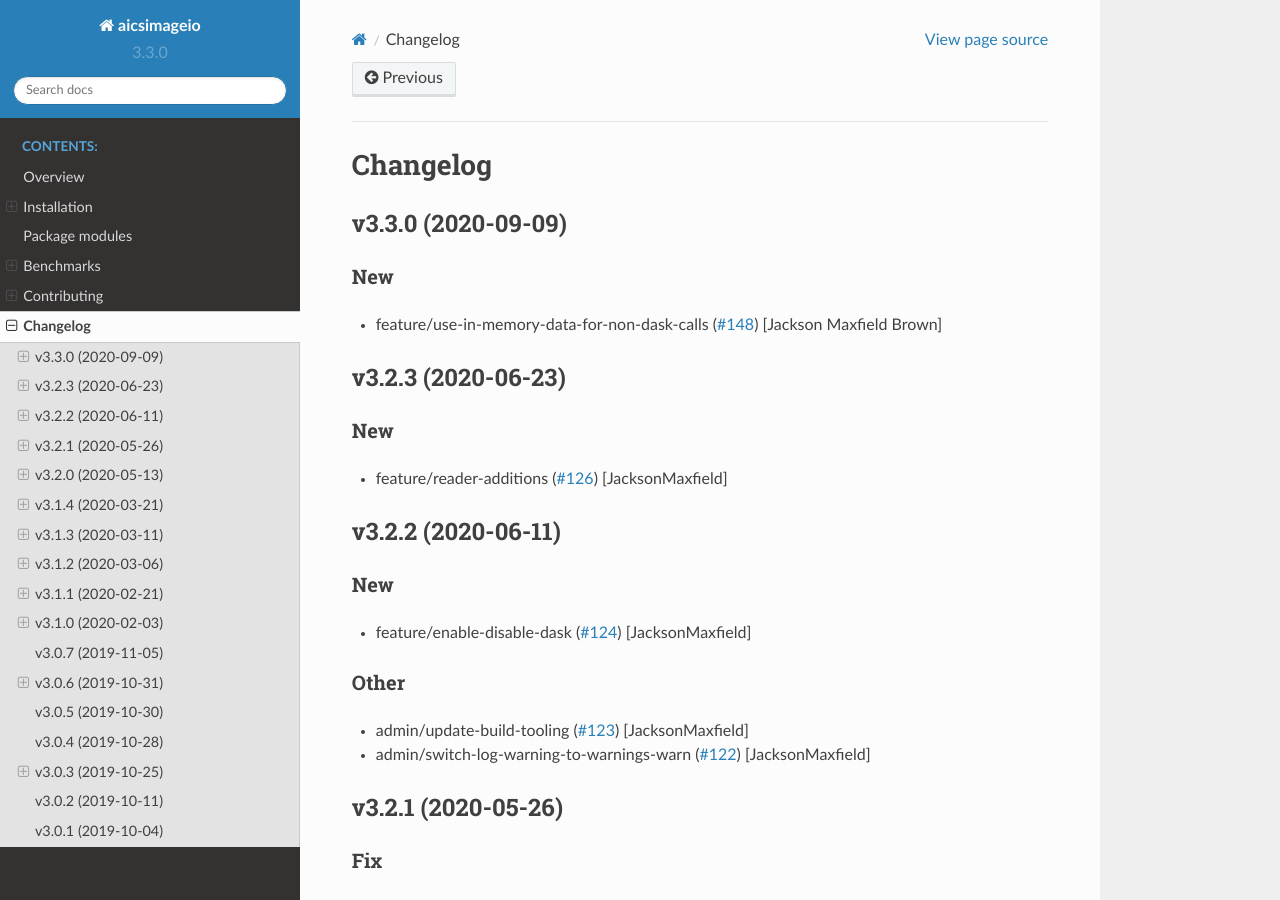
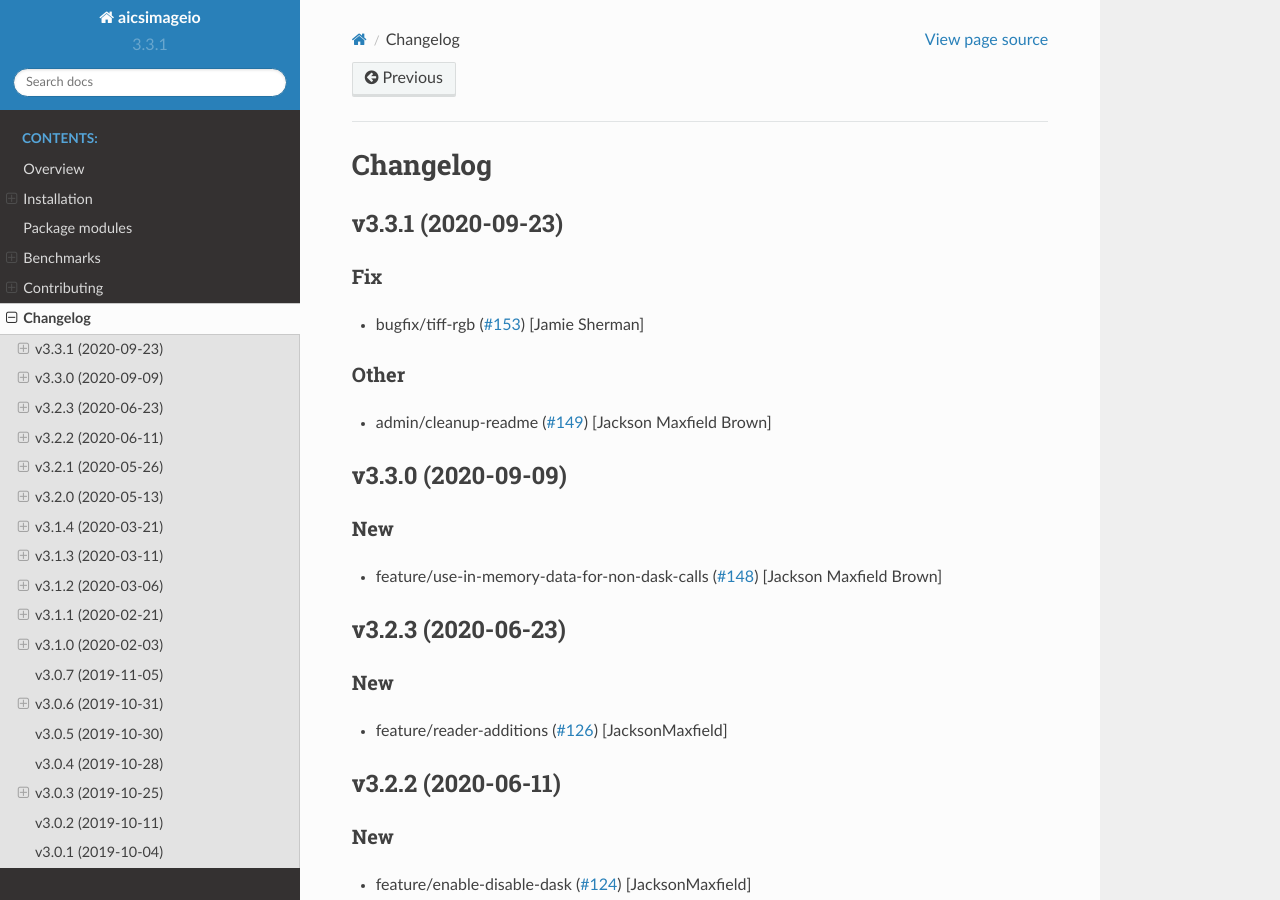
Before and after one commit to AllenCellModeling/aicsimageio, a Sphinx documentation site: the page built from docs/changelog.rst, in a window 1280 px wide and 900 px high. Built offline with Sphinx 7.4.7 and the Read the Docs theme 2.0.0, drawn with Linux system fonts in a browser that asks for light colours; pages that are not in the unit, such as notebooks, are missing from menus.

Commit message:
Bump version: 3.3.0 → 3.3.1

```diff
--- a/aicsimageio/__init__.py
+++ b/aicsimageio/__init__.py
@@ -8,4 +8,4 @@ from .readers import use_dask  # noqa: F401
 
 # Do not edit this string manually, always use bumpversion
 # Details in CONTRIBUTING.md
-__version__ = "3.3.0"
+__version__ = "3.3.1"
--- a/docs/changelog.rst
+++ b/docs/changelog.rst
@@ -1,5 +1,21 @@
 Changelog
 =========
+
+v3.3.1 (2020-09-23)
+-------------------
+
+Fix
+~~~
+- bugfix/tiff-rgb  (`#153
+  <https://github.com/AllenCellModeling/aicsimageio/pull/153>`_) [Jamie
+  Sherman]
+
+Other
+~~~~~
+- admin/cleanup-readme  (`#149
+  <https://github.com/AllenCellModeling/aicsimageio/pull/149>`_)
+  [Jackson Maxfield Brown]
+
 
 v3.3.0 (2020-09-09)
 -------------------
--- a/setup.cfg
+++ b/setup.cfg
@@ -1,5 +1,5 @@
 [bumpversion]
-current_version = 3.3.0
+current_version = 3.3.1
 commit = True
 tag = True
 
--- a/setup.py
+++ b/setup.py
@@ -129,6 +129,6 @@ setup(
     url="https://github.com/AllenCellModeling/aicsimageio",
     # Do not edit this string manually, always use bumpversion
     # Details in CONTRIBUTING.md
-    version="3.3.0",
+    version="3.3.1",
     zip_safe=False,
 )
```
